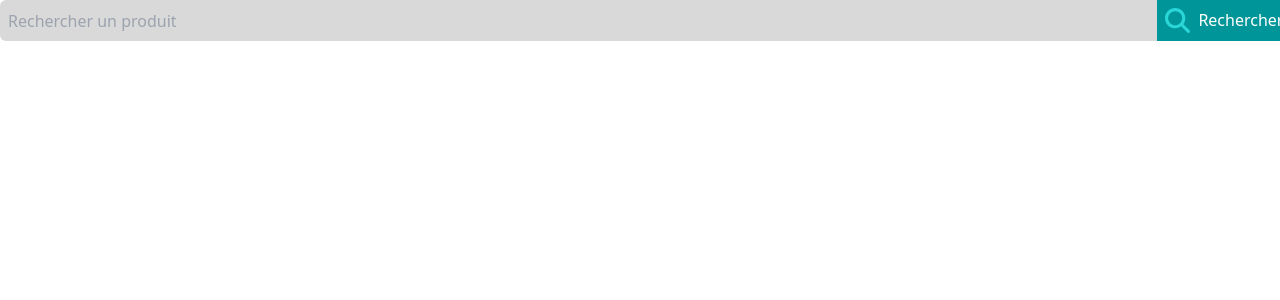
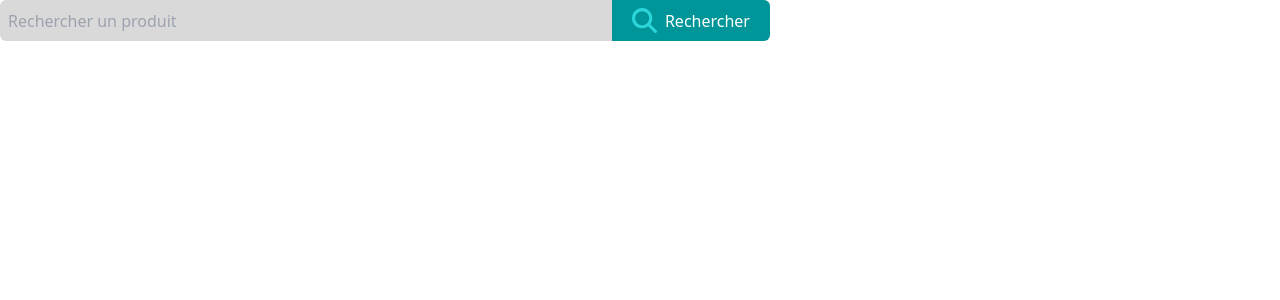
Before and after one commit to 2valide/Hackathon-x-Dekuple, a Next.js app: page / in a window 1280 px wide. Shown: the top 300 px of the page. Built offline with nearby package versions, Linux system fonts and the light colour scheme.

Commit message:
Searchbar finish

```diff
--- a/src/app/components/SearchBar.jsx
+++ b/src/app/components/SearchBar.jsx
@@ -1,18 +1,18 @@
 import Image from "next/image";
 
-export default function SearchBar({ placeholder }) {
+export default function SearchBar({ placeholder, maxWidth }) {
   return (
     <>
-      <div>
+      <div className={`max-h-[44px] max-w-[${maxWidth}]`}>
         <form className="flex">
           <input
             type="text"
             placeholder={placeholder}
-            className="bg-[#D9D9D9] text-[#B8B8B8] w-full p-2 rounded-l-md"
+            className="bg-[#D9D9D9] text-[#B8B8B8] w-full p-2 rounded-l-md focus:text-black"
           />
           <button
             type="submit"
-            className="flex flex-nowrap bg-[#009699] p-2 gap-2"
+            className="flex flex-nowrap bg-[#009699] py-2 gap-2 rounded-r-md w-[200px] justify-center items-center"
           >
             <Image
               src="/img/icons/Loupe.svg"
@@ -20,10 +20,14 @@ export default function SearchBar({ placeholder }) {
               height={25}
               alt="Picture of the author"
             />
-            <span className="text-white ">Rechercher</span>
+            <p className="text-white ">Rechercher</p>
           </button>
         </form>
       </div>
     </>
   );
 }
+
+{
+  /* <SearchBar placeholder="Rechercher un produit" maxWidth="700px"/> */
+}
--- a/src/pages/index.jsx
+++ b/src/pages/index.jsx
@@ -3,7 +3,7 @@ import SearchBar from "@/app/components/SearchBar";
 export default function Accueil() {
   return (
     <div>
-      <div className="rounded-md">
+      <div className="w-[770px]">
         <SearchBar placeholder="Rechercher un produit" />
       </div>
     </div>
```
